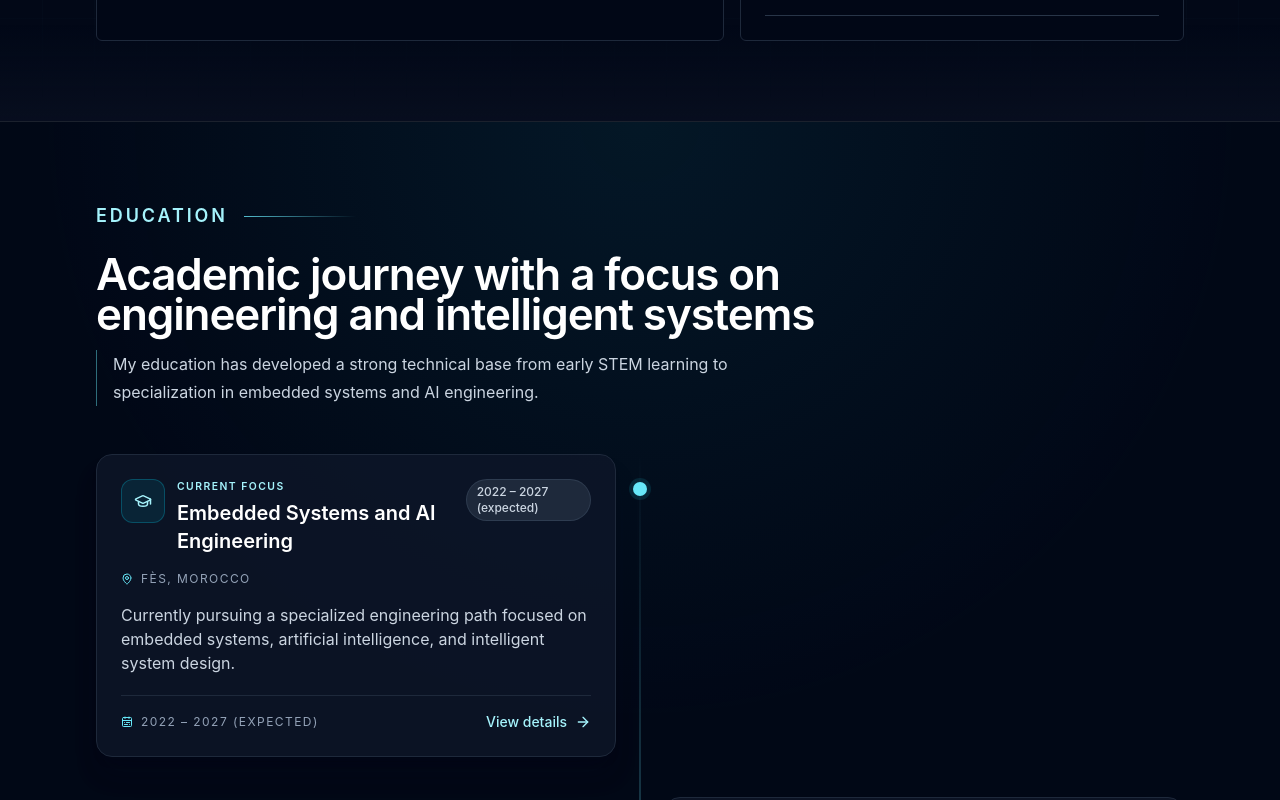
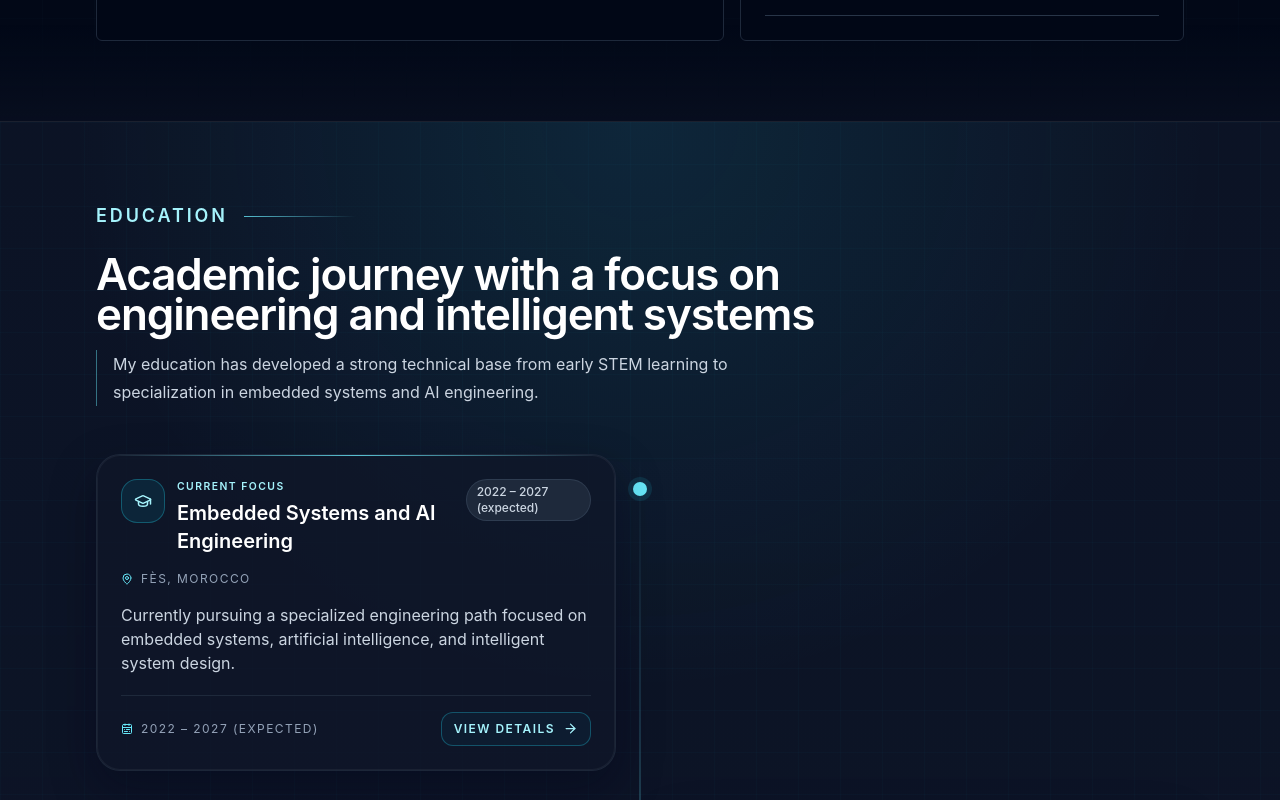
Before and after one commit to nfansu100/MY_PROFESSIONAL_PORTFOLIO, a React (Vite) app: page / in a window 1280 px wide. Shown: the part 1540-2340 px from the top of the page. Built offline with nearby package versions, Linux system fonts and the light colour scheme.

Commit message:
Education Section modified 2

```diff
--- a/src/components/sections/Education.jsx
+++ b/src/components/sections/Education.jsx
@@ -49,9 +49,10 @@ function EducationDetailsModal({ item, onClose, reduceMotion }) {
             role="dialog"
             aria-modal="true"
             aria-labelledby="education-modal-title"
-            className="relative w-full max-w-2xl overflow-hidden rounded-2xl border border-slate-700 bg-slate-950 shadow-2xl"
+            className="relative w-full max-w-2xl overflow-hidden rounded-3xl border border-slate-700/80 bg-slate-950 shadow-[0_25px_80px_rgba(2,6,23,0.9)] ring-1 ring-cyan-500/10"
           >
-            <div className="flex items-start justify-between gap-4 border-b border-slate-800 px-5 py-5 sm:px-6">
+            <div className="border-b border-slate-800/90 bg-gradient-to-r from-slate-950 via-slate-950 to-cyan-500/5 px-5 py-5 sm:px-6">
+              <div className="flex items-start justify-between gap-4">
                 <div>
                   <p className="text-[0.65rem] font-semibold uppercase tracking-[0.18em] text-cyan-300">
                     Academic record
@@ -65,10 +66,11 @@ function EducationDetailsModal({ item, onClose, reduceMotion }) {
                   type="button"
                   onClick={onClose}
                   aria-label="Close education details"
-                className="inline-flex h-9 w-9 items-center justify-center rounded-md border border-slate-700 text-slate-300 transition-colors hover:border-slate-500 hover:text-white focus-visible:outline focus-visible:outline-2 focus-visible:outline-offset-2 focus-visible:outline-cyan-300"
+                  className="inline-flex h-10 w-10 items-center justify-center rounded-xl border border-slate-700 bg-slate-900/80 text-slate-300 transition-all duration-200 hover:border-cyan-400/50 hover:bg-slate-900 hover:text-white focus-visible:outline focus-visible:outline-2 focus-visible:outline-offset-2 focus-visible:outline-cyan-300"
                 >
                   <X size={18} aria-hidden="true" />
                 </button>
+              </div>
             </div>
 
             <div className="max-h-[min(80dvh,42rem)] overflow-y-auto p-5 sm:p-6">
@@ -77,22 +79,22 @@ function EducationDetailsModal({ item, onClose, reduceMotion }) {
                 <Badge variant="muted">{item.highlight}</Badge>
               </div>
 
-              <div className="mt-4 flex items-center gap-2 text-sm text-slate-300">
+              <div className="mt-4 flex items-center gap-2 rounded-xl border border-slate-800/80 bg-slate-900/50 px-3 py-2 text-sm text-slate-300">
                 <MapPin size={15} className="text-cyan-300" aria-hidden="true" />
                 <span>{item.location}</span>
               </div>
 
-              <div className="mt-5 rounded-xl border border-slate-800 bg-slate-900/60 p-4">
+              <div className="mt-5 rounded-2xl border border-slate-800 bg-slate-900/55 p-4 transition-colors duration-200 hover:border-cyan-400/30 hover:bg-slate-900/70 sm:p-5">
                 <div className="flex items-center gap-2 text-sm font-semibold uppercase tracking-[0.12em] text-cyan-200">
                   <BookOpenText size={15} aria-hidden="true" />
                   Institution
                 </div>
-                <p className="mt-3 text-base leading-7 text-slate-200">{item.institution}</p>
+                <p className="mt-3 text-base leading-7 text-slate-100">{item.institution}</p>
               </div>
 
               <p className="mt-5 text-sm leading-7 text-slate-300 sm:text-base">{item.description}</p>
 
-              <div className="mt-5 rounded-xl border border-slate-800 bg-slate-900/60 p-4">
+              <div className="mt-5 rounded-2xl border border-slate-800 bg-slate-900/55 p-4 transition-colors duration-200 hover:border-cyan-400/30 hover:bg-slate-900/70 sm:p-5">
                 <div className="flex items-center gap-2 text-sm font-semibold uppercase tracking-[0.12em] text-cyan-200">
                   <CalendarRange size={15} aria-hidden="true" />
                   Academic overview
@@ -112,8 +114,9 @@ export default function Education() {
   const [selectedItem, setSelectedItem] = useState(null)
 
   return (
-    <section id="education" className="relative overflow-hidden border-t border-white/10 bg-slate-950/25 py-20">
-      <div className="absolute inset-0 bg-[radial-gradient(circle_at_top,rgba(34,211,238,0.08),transparent_35%)]" aria-hidden="true" />
+    <section id="education" className="relative overflow-hidden border-t border-white/10 bg-slate-950/35 py-20">
+      <div className="absolute inset-0 bg-[radial-gradient(circle_at_top,rgba(34,211,238,0.10),transparent_32%),linear-gradient(180deg,rgba(15,23,42,0.76),rgba(15,23,42,0.90))]" aria-hidden="true" />
+      <div className="absolute inset-0 opacity-60 [background-image:linear-gradient(rgba(34,211,238,0.04)_1px,transparent_1px),linear-gradient(90deg,rgba(34,211,238,0.04)_1px,transparent_1px)] [background-size:42px_42px]" aria-hidden="true" />
 
       <div className="relative z-10 mx-auto max-w-6xl px-4 sm:px-6 lg:px-8">
         <SectionHeading
@@ -136,14 +139,16 @@ export default function Education() {
                   whileInView={{ opacity: 1, y: 0 }}
                   viewport={{ once: true, amount: 0.2 }}
                   transition={{ duration: reduceMotion ? 0 : 0.35, ease: 'easeOut' }}
-                  className={`relative pl-9 md:pl-0 ${isEven ? 'md:pr-12' : 'md:pl-12'}`}
+                  className={`group relative pl-9 md:pl-0 ${isEven ? 'md:pr-12' : 'md:pl-12'}`}
                 >
-                  <div className="absolute left-0 top-7 h-3.5 w-3.5 rounded-full border border-cyan-300/80 bg-cyan-300 shadow-[0_0_0_4px_rgba(34,211,238,0.12)] md:left-1/2 md:-translate-x-1/2" aria-hidden="true" />
+                  <div className="absolute left-0 top-7 h-3.5 w-3.5 rounded-full border border-cyan-300/90 bg-cyan-300 shadow-[0_0_0_5px_rgba(34,211,238,0.12)] transition-all duration-200 group-hover:scale-110 md:left-1/2 md:-translate-x-1/2" aria-hidden="true" />
 
-                  <div className={`relative rounded-2xl border border-slate-800 bg-slate-900/75 p-5 shadow-xl shadow-slate-950/25 transition-all duration-200 hover:-translate-y-0.5 hover:border-cyan-300/35 hover:shadow-cyan-500/10 motion-safe:hover:-translate-y-1 md:w-1/2 md:p-6 ${isEven ? 'md:mr-auto' : 'md:ml-auto'}`}>
+                  <div className={`relative overflow-hidden rounded-3xl border border-slate-800/90 bg-slate-900/75 p-5 shadow-[0_18px_45px_rgba(2,6,23,0.35)] ring-1 ring-inset ring-white/5 transition-all duration-300 before:absolute before:inset-x-4 before:top-0 before:h-px before:bg-gradient-to-r before:from-transparent before:via-cyan-300/80 before:to-transparent hover:-translate-y-1 hover:border-cyan-400/40 hover:bg-slate-900/80 hover:shadow-[0_22px_60px_rgba(34,211,238,0.10)] md:w-1/2 md:p-6 ${isEven ? 'md:mr-auto' : 'md:ml-auto'}`}>
+                    <div className="absolute inset-0 bg-gradient-to-br from-cyan-500/5 via-transparent to-slate-950/30 opacity-0 transition-opacity duration-300 group-hover:opacity-100" aria-hidden="true" />
+                    <div className="relative">
                       <div className="flex flex-col gap-4 sm:flex-row sm:items-start sm:justify-between">
                         <div className="flex items-start gap-3">
-                        <div className="flex h-11 w-11 shrink-0 items-center justify-center rounded-xl border border-cyan-500/30 bg-cyan-500/10 text-cyan-200">
+                          <div className="flex h-11 w-11 shrink-0 items-center justify-center rounded-2xl border border-cyan-400/30 bg-cyan-500/10 text-cyan-200 transition-all duration-200 group-hover:border-cyan-300/60 group-hover:bg-cyan-500/15 group-hover:text-cyan-100">
                             <GraduationCap size={18} aria-hidden="true" />
                           </div>
 
@@ -174,11 +179,12 @@ export default function Education() {
                         <button
                           type="button"
                           onClick={() => setSelectedItem(item)}
-                        className="inline-flex items-center gap-2 text-sm font-medium text-cyan-200 transition-colors hover:text-cyan-100 focus-visible:outline focus-visible:outline-2 focus-visible:outline-offset-2 focus-visible:outline-cyan-300"
+                          className="inline-flex items-center gap-2 rounded-xl border border-cyan-400/30 bg-cyan-500/5 px-3 py-2 text-xs font-semibold uppercase tracking-[0.12em] text-cyan-200 transition-all duration-200 hover:border-cyan-300/60 hover:bg-cyan-500/10 hover:text-cyan-100 focus-visible:outline focus-visible:outline-2 focus-visible:outline-offset-2 focus-visible:outline-cyan-300"
                         >
                           View details
-                        <ArrowRight size={16} aria-hidden="true" />
+                          <ArrowRight size={15} aria-hidden="true" />
                         </button>
+                      </div>
                     </div>
                   </div>
                 </motion.article>
```
Lines whose indentation alone changed are shown as unchanged.
